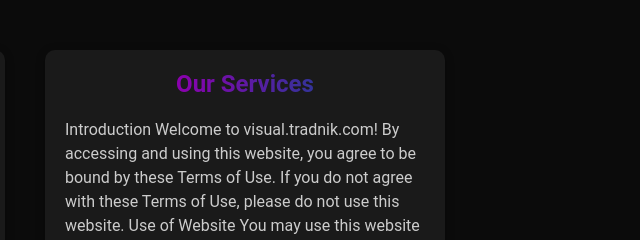
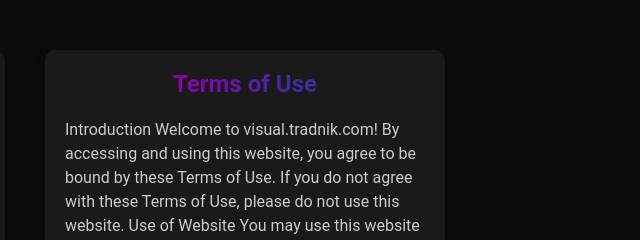
Before and after one commit to Edw4rdCod3/tradnik.visual, a plain HTML site: page info.html in a window 1280 px wide. Shown: the part 177-417 px from the top of the page, 615-1255 px from the left. Drawn offline with Linux system fonts and the light colour scheme.

Commit message:
Update info.html

```diff
--- a/info.html
+++ b/info.html
@@ -107,7 +107,7 @@ By using our website, you consent to the collection and use of your personal inf
 
       <div class="col-md-4">
         <div class="cardaboutinfo">
-          <h3 class="card-title">Our Services</h3>
+          <h3 class="card-title">Terms of Use</h3>
           <p class="card-text">
           Introduction
 Welcome to visual.tradnik.com! By accessing and using this website, you agree to be bound by these Terms of Use. If you do not agree with these Terms of Use, please do not use this website.
```
